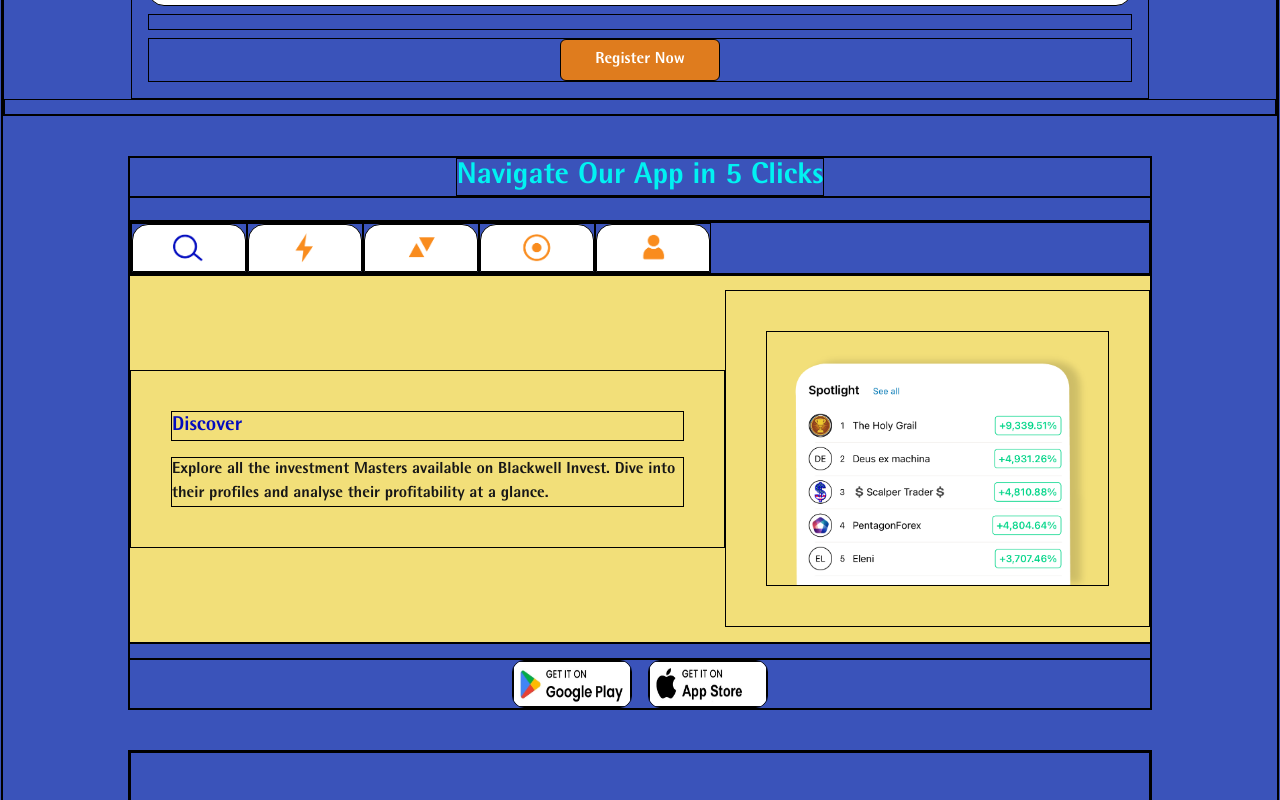
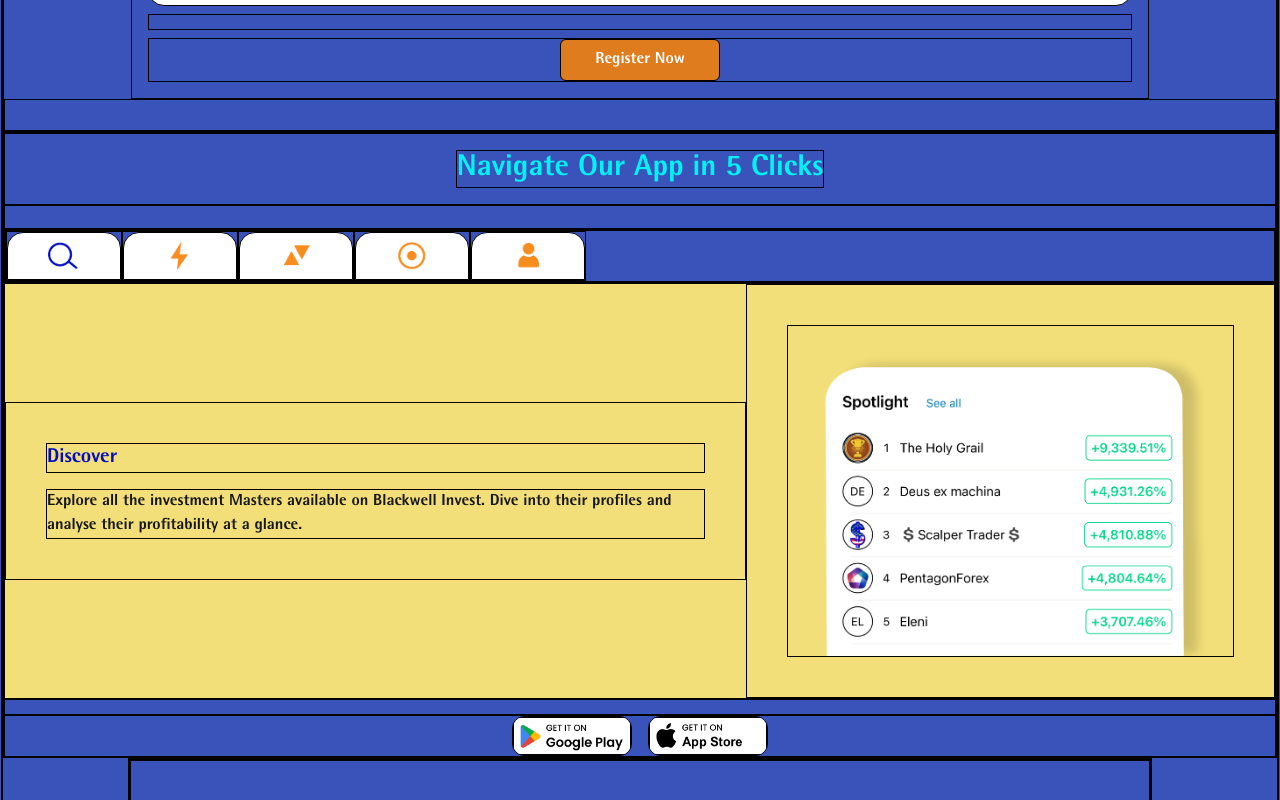
Before and after one commit to Aulge2910/interviewproject1, a Next.js app: page / in a window 1280 px wide. Shown: the part 4540-5340 px from the top of the page. Built offline with nearby package versions, Linux system fonts and the light colour scheme.

Commit message:
fix and sort NavigateInClick part

```diff
--- a/src/app/_sections/NavigateInClick/index.tsx
+++ b/src/app/_sections/NavigateInClick/index.tsx
@@ -57,15 +57,16 @@
   const currentData = NavigateData.find((item) => item.id === activeTab);
 
   return (
-    <section className="w-full h-full text-center my-10 lg:w-[80vw] mx-auto">
+    <section className="w-full h-full text-center max-w-380 mx-auto">
       {/* top title of section */}
-      <div className="w-full flex justify-center items-center">
+      <div className="w-full flex justify-center items-center p-4">
         <h3 className=" text-3xl text-light-blue font-semibold">
           Navigate Our App in 5 Clicks
         </h3>
       </div>
       <div className="h-6" />
 
+      {/* nav tab item mapping here */}
       <div className="w-full flex">
         <ul className="w-full flex">
           {NavigateData.map((item, index) => {
@@ -86,7 +87,9 @@
           })}
         </ul>
       </div>
-      <div className="bg-[#f2df79] w-full sm:h-92 flex flex-col sm:grid sm:grid-cols-12 items-center justify-center text-start">
+
+      {/* the relevant data will be shown here based on the clicked tab */}
+      <div className="bg-[#f2df79] w-full flex flex-col items-center justify-center text-start sm:grid sm:grid-cols-12">
         {currentData ? (
           <div className="sm:col-span-7 p-10 flex flex-col gap-4 transition-all duration-500 ">
             <h3 className="text-dark-blue font-semibold text-xl">
@@ -98,20 +101,24 @@
           ""
         )}
 
+        {/* display the image part */}
         <div className="sm:col-span-5 p-10">
           {currentData ? (
-            <img src={currentData.imgSrc} alt="" className="" />
+            <img src={currentData.imgSrc} alt="" className="object-contain" />
           ) : (
             ""
           )}
         </div>
       </div>
+
+
       <div className="h-4" />
-      <div className="relative flex w-full gap-2 lg:gap-4 justify-center items-center">
 
+      {/* the app installation here */}
+      <div className="relative flex w-full gap-4 justify-center items-center">
         <a
           href="https://play.google.com/store/apps/details?id=com.BlackwellGlobalInvestmentsUKLimited.pelican"
-          className="w-30 h-12 rounded-xl overflow-hidden"
+          className="w-30 h-10 rounded-xl overflow-hidden"
         >
           <img
             src="/images/google-play.jpg"
@@ -121,7 +128,7 @@
         </a>
         <a
           href="https://apps.apple.com/au/app/blackwell-invest/id1666036351"
-          className="w-30 h-12 rounded-xl overflow-hidden"
+          className="w-30 h-10 rounded-xl overflow-hidden"
         >
           <img
             src="/images/app-store.jpg"
--- a/src/app/_sections/WhyChooseUs/index.tsx
+++ b/src/app/_sections/WhyChooseUs/index.tsx
@@ -85,7 +85,7 @@
       </div>
 
       {/* divider */}
-      <div className="h-4" />
+      <div className="h-8" />
     </section>
   );
 };
```
